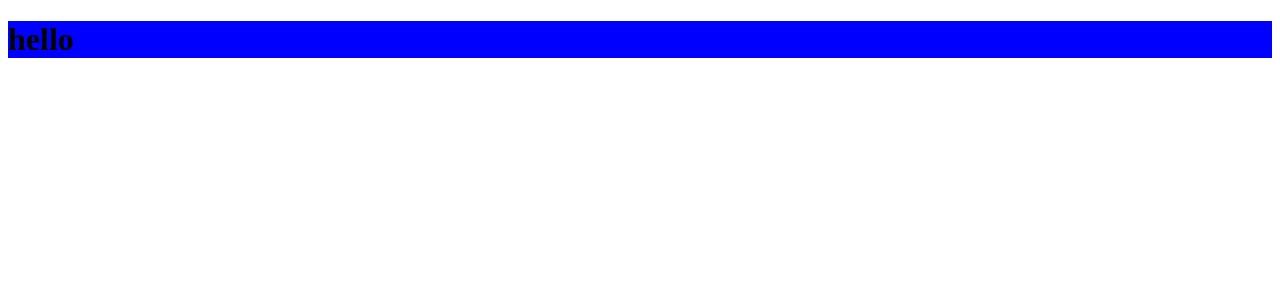
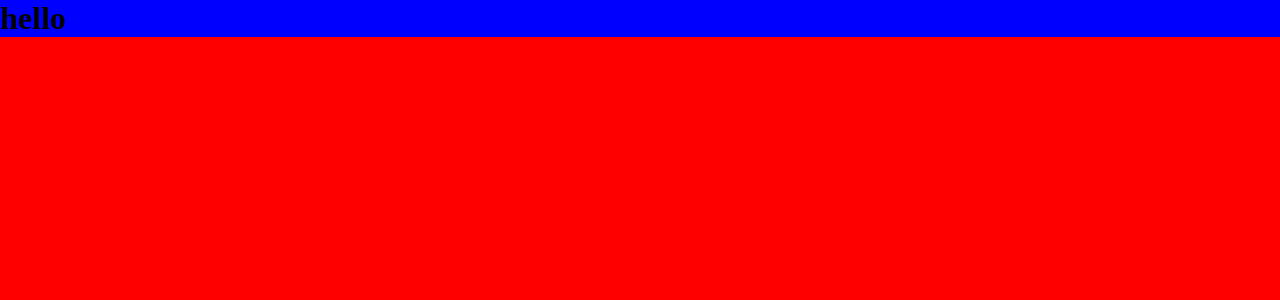
Before and after one commit to LucasMagaldi/strapi-ui, a React (Create React App) app: page / in a window 1280 px wide. Shown: the top 300 px of the page. Built offline with nearby package versions, Linux system fonts and the light colour scheme.

Commit message:
applying global style context

```diff
--- a/src/index.js
+++ b/src/index.jsx
@@ -1,11 +1,18 @@
 import React from "react";
 import ReactDOM from "react-dom/client";
+import { ThemeProvider } from "styled-components";
+
 import App from "./templates/App/App";
+import GlobalStyles from "./styles/globalStyles";
+import { theme } from "./styles/themes";
 
 const root = ReactDOM.createRoot(document.getElementById("root"));
 root.render(
   <React.StrictMode>
-    <App />
+    <ThemeProvider theme={{ theme }}>
+      <GlobalStyles />
+      <App />
+    </ThemeProvider>
   </React.StrictMode>,
 );
 
--- /dev/null
+++ b/src/styles/globalStyles.js
@@ -0,0 +1,18 @@
+import { createGlobalStyle, css } from "styled-components";
+import { theme } from "./themes";
+
+const GlobalStyles = createGlobalStyle`
+  *{
+    margin: 0;
+    padding: 0;
+  }
+
+  body{
+    ${() => css`
+      background: ${theme.colors.mainBg};
+    `}
+  }
+
+`;
+
+export default GlobalStyles;
--- /dev/null
+++ b/src/styles/themes.js
@@ -0,0 +1,6 @@
+export const theme = {
+  colors: {
+    mainBg: "red",
+    secondaryBg: "blue",
+  },
+};
--- a/src/templates/App/App.jsx
+++ b/src/templates/App/App.jsx
@@ -2,8 +2,8 @@ import * as Style from "./Style";
 
 function App() {
   return (
-    <div className="App">
-      <Style.Wrapper background="blue">
+    <div>
+      <Style.Wrapper>
         <h1>hello</h1>
       </Style.Wrapper>
     </div>
--- a/src/templates/App/Style.js
+++ b/src/templates/App/Style.js
@@ -1,7 +1,8 @@
 import styled, { css } from "styled-components";
+import { theme } from "../../styles/themes";
 
 export const Wrapper = styled.div`
   ${(props) => css`
-    background: ${props.background};
+    background: ${theme.colors.secondaryBg};
   `}
 `;
```
